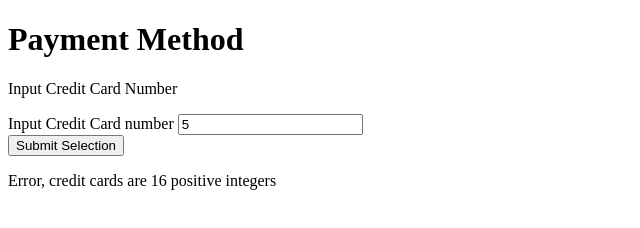
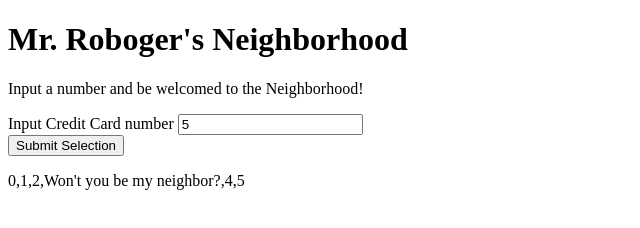
Before and after one commit to josephjacksonw/mr-robogers-neighborhood, a plain HTML site: page index.html in a window 1280 px wide. Both pictures are taken after typing "5" into the empty fields and a click on the button "Submit Selection". Shown: the whole page, without its empty margins (0-640 px from the left). Drawn offline with Linux system fonts and the light colour scheme.

Commit message:
Function will now identify 3's in the array

```diff
--- a/index.html
+++ b/index.html
@@ -1,14 +1,14 @@
 <!DOCTYPE html>
 <html lang="en-US">
 <head>
-  <title>Credit Card Validator</title>
+  <title>Mr. Roboger's Neighborhood</title>
   <link href="css/styles.css" rel="stylesheet" type="text/css">
   <script src="js/scripts.js"></script>
 </head>
 <body>
-  <h1>Payment Method</h1>
-  <p>Input Credit Card Number</p>
-  <form id="cardInfo">
+  <h1>Mr. Roboger's Neighborhood</h1>
+  <p>Input a number and be welcomed to the Neighborhood!</p>
+  <form id="userInput">
     <label for="number1">Input Credit Card number</label>
     <input id="number1" type="number" name="number1">
     <br>
--- a/js/scripts.js
+++ b/js/scripts.js
@@ -1,5 +1,5 @@
 //Business Logic
-function validator(e){
+/*function validator(e){
   let eString = e.toString();
   let newE = "";
   let temp2 = 0
@@ -33,6 +33,27 @@ function numCheck(e) {
   } else {
     return 1
   }
+}*/
+function buildArr(e) {
+  let outArr = []
+  console.log(e)
+  console.log(e.toString())
+  for (i=0; i <= e; i++) {
+    if (i.toString().includes("3")) {
+      console.log("the 3 checked worked");
+      outArr.push("Won't you be my neighbor?");
+    } else {
+    console.log(i)
+    outArr.push(i)
+    console.log(outArr)
+  }
+  }
+  return outArr;
+}
+
+function welcomeMessage(e) {
+  let output = buildArr(e)
+  return output;
 }
 
 //UI Logic
@@ -40,18 +61,23 @@ function numCheck(e) {
 function formHandler(event) {
   event.preventDefault();
   let result
-  const cardNumber = document.getElementById("number1").value;
-  let cardDigits = cardNumber.toString()
+  const input = document.getElementById("number1").value;
+  result = welcomeMessage(input)
+
+  /*let cardDigits = cardNumber.toString()
   const checkedNum = numCheck(cardDigits)
   if (checkedNum === 1) {
     result = validator(cardNumber)
   } else {
     result = "Error, credit cards are 16 positive integers"
   }
+
+*/
+
   document.getElementById("result").innerText = result;
 }
 
 window.addEventListener("load", function() {
-  document.getElementById("cardInfo").addEventListener("submit", formHandler);
+  document.getElementById("userInput").addEventListener("submit", formHandler);
   console.log("page load function worked")
 });
```
Also changed, not shown: 1 other file.
